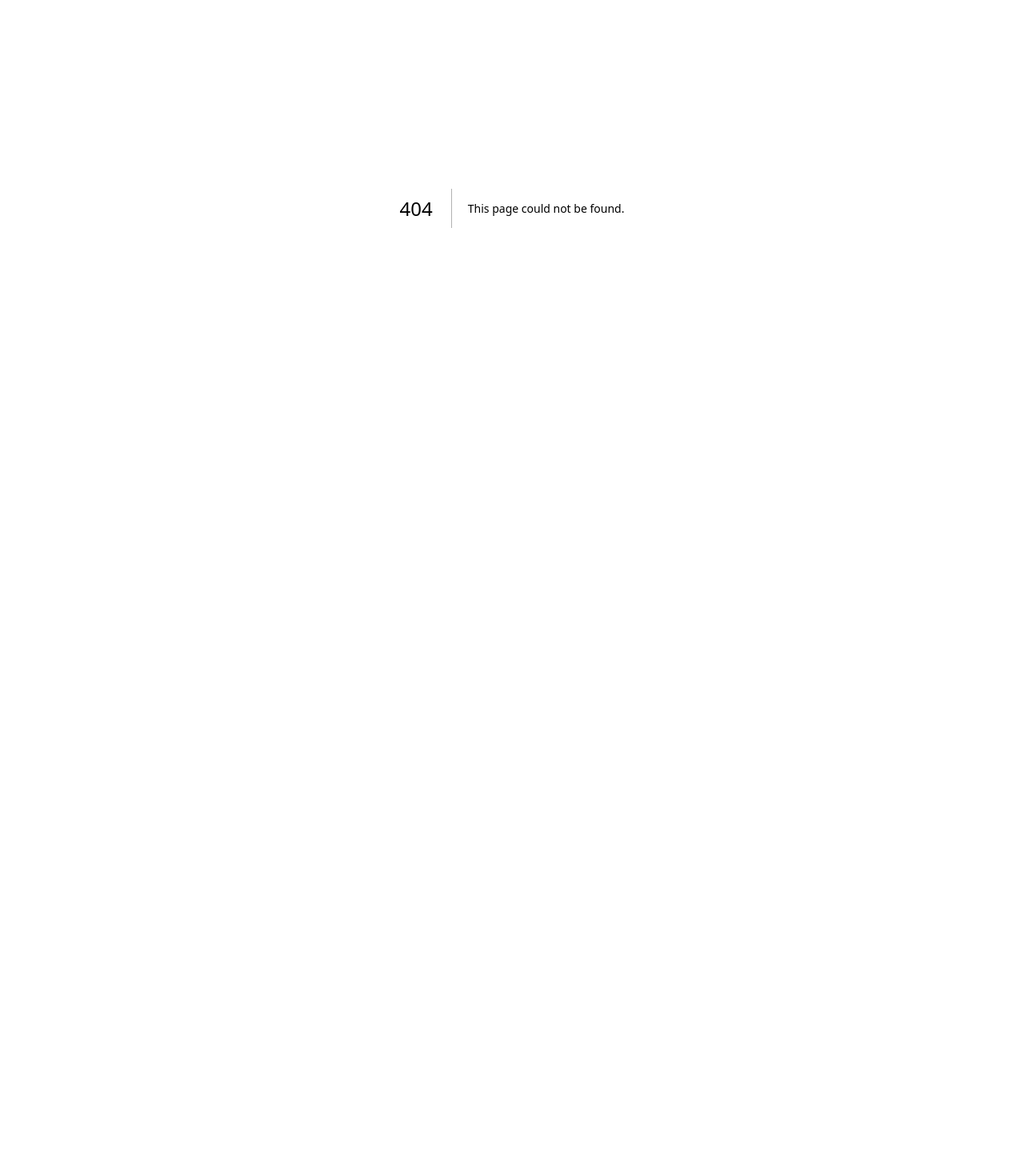
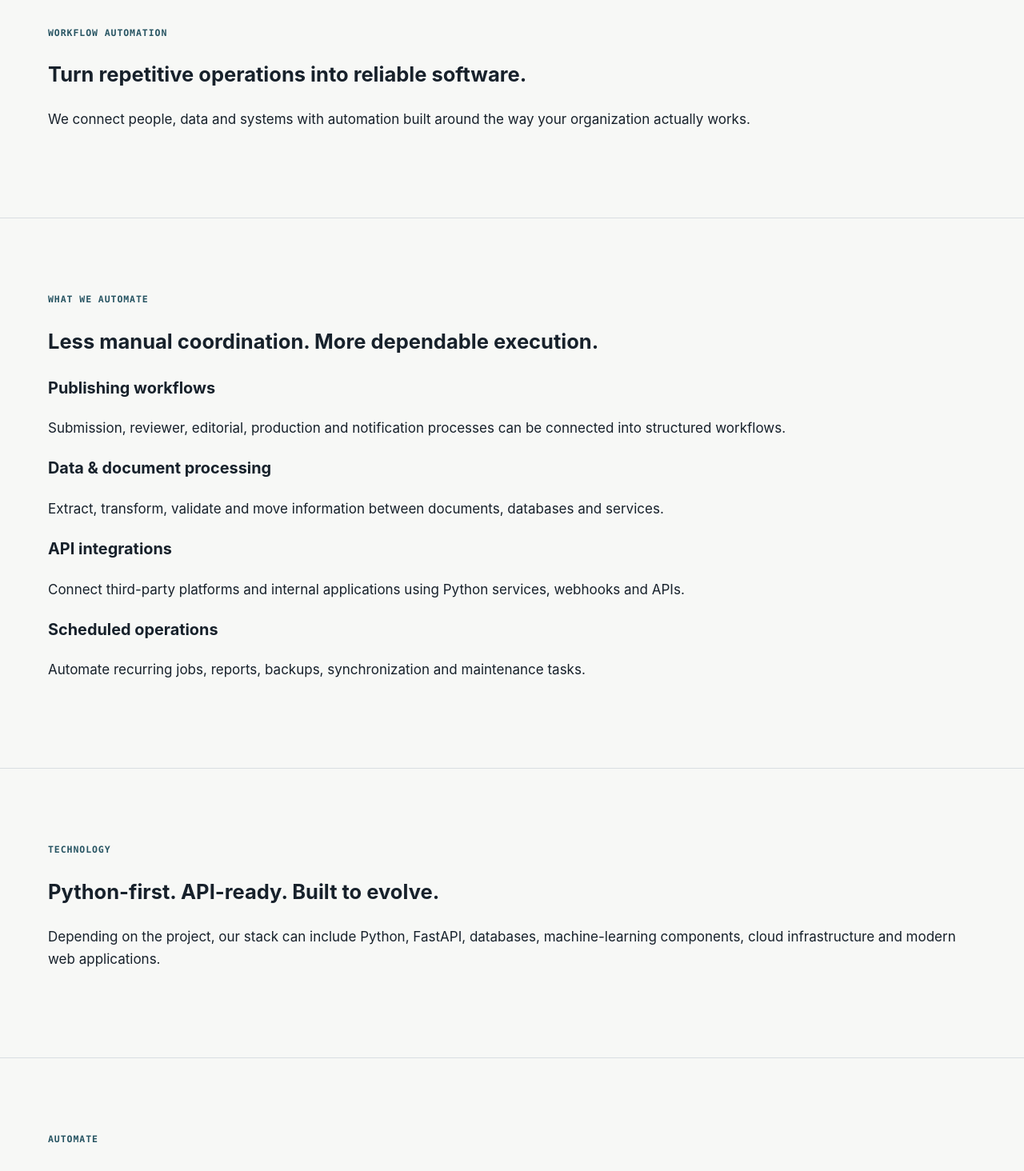
Before and after one commit to onyi4677/onyitechub.com, a Next.js app: page /automation in a window 1280 px wide. Before the commit this address had no page. Shown: the part 140-1604 px from the top of the page at 80% size. Before the commit the page ends 800 px from the top, so only its background shows below. Built offline with nearby package versions, Linux system fonts and the light colour scheme.

Commit message:
Add app/automation/page.tsx for AI, ML and publishing site

```diff
--- /dev/null
+++ b/app/automation/page.tsx
@@ -0,0 +1,27 @@
+import SiteHeader from "../components/SiteHeader";
+import SiteFooter from "../components/SiteFooter";
+
+export const metadata = {
+  title: "Workflow Automation | Onyitech JournalHub Ltd",
+  description: "Python, API and AI-powered workflow automation for publishing and organizations.",
+};
+
+export default function AutomationPage() {
+  return <><SiteHeader /><main className="detail-page">
+    <section className="detail-hero"><div className="wrap">
+      <p className="eyebrow">WORKFLOW AUTOMATION</p>
+      <h1>Turn repetitive operations into reliable software.</h1>
+      <p className="detail-lede">We connect people, data and systems with automation built around the way your organization actually works.</p>
+    </div></section>
+    <section><div className="wrap two-column"><div><p className="eyebrow">WHAT WE AUTOMATE</p><h2>Less manual coordination. More dependable execution.</h2></div>
+      <div className="content-list">
+        <div><h3>Publishing workflows</h3><p>Submission, reviewer, editorial, production and notification processes can be connected into structured workflows.</p></div>
+        <div><h3>Data &amp; document processing</h3><p>Extract, transform, validate and move information between documents, databases and services.</p></div>
+        <div><h3>API integrations</h3><p>Connect third-party platforms and internal applications using Python services, webhooks and APIs.</p></div>
+        <div><h3>Scheduled operations</h3><p>Automate recurring jobs, reports, backups, synchronization and maintenance tasks.</p></div>
+      </div>
+    </div></section>
+    <section className="dark-panel"><div className="wrap"><p className="eyebrow">TECHNOLOGY</p><h2>Python-first. API-ready. Built to evolve.</h2><p>Depending on the project, our stack can include Python, FastAPI, databases, machine-learning components, cloud infrastructure and modern web applications.</p></div></section>
+    <section><div className="wrap cta-band"><div><p className="eyebrow">AUTOMATE</p><h2>Tell us what your team repeats every week.</h2></div><a className="btn-primary" href="/contact">Start a conversation</a></div></section>
+  </main><SiteFooter /></>;
+}
```
